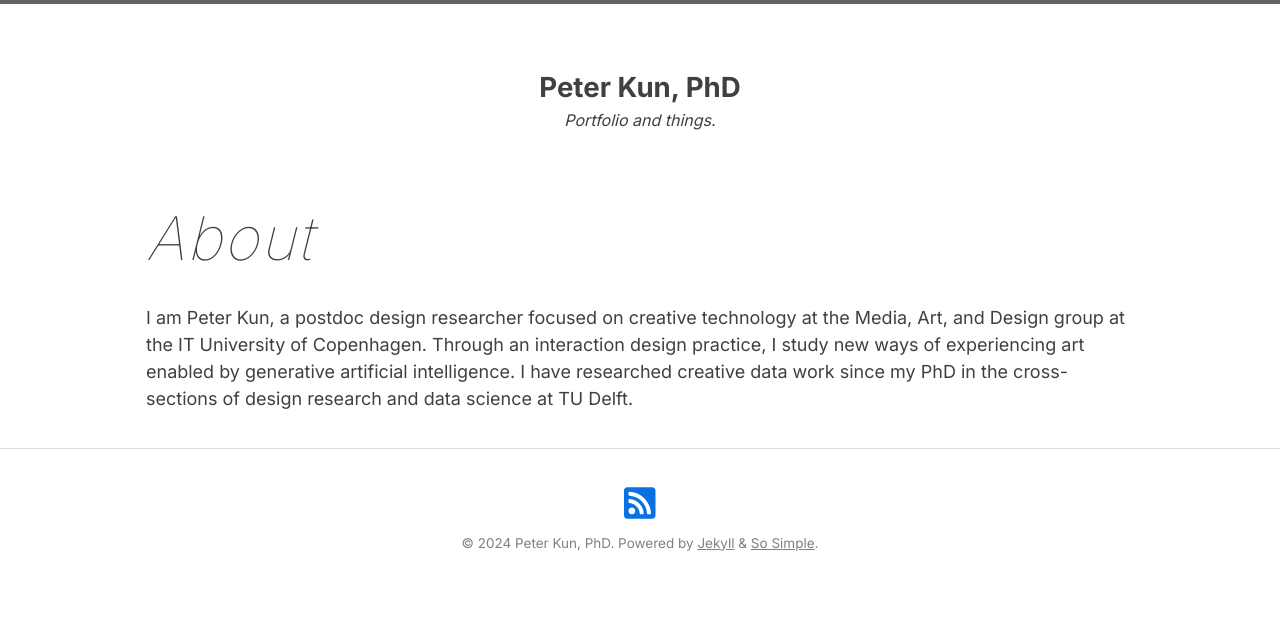
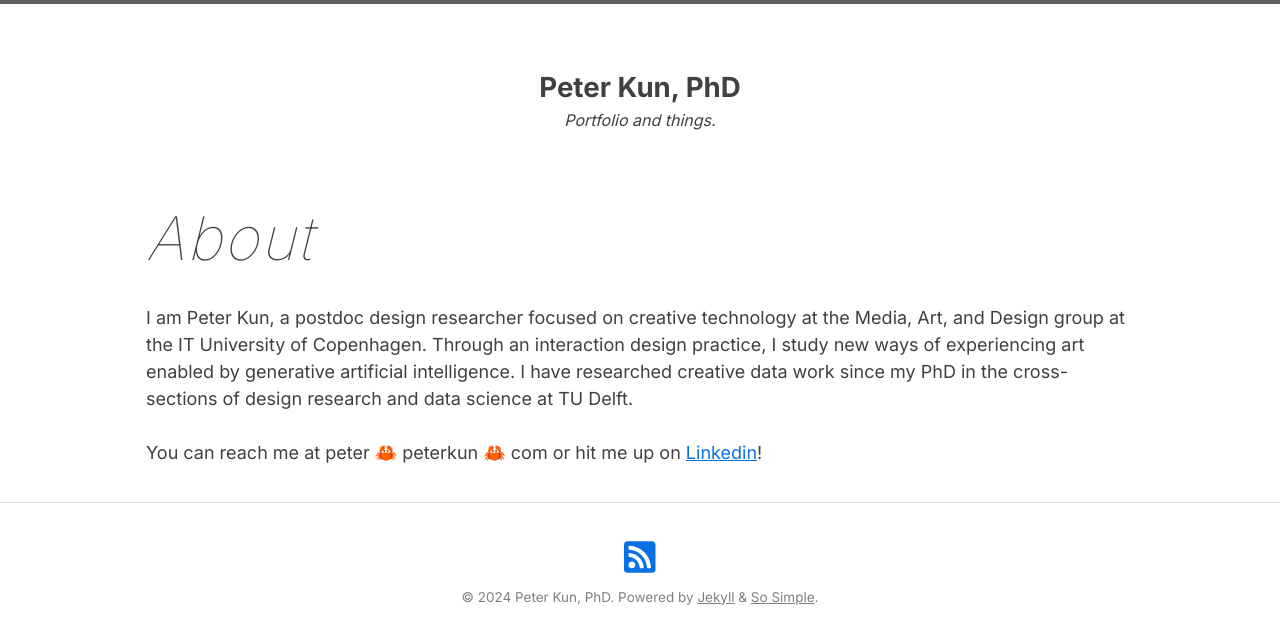
Before and after one commit to kuniiii/kuniiii.github.io, a Jekyll site: the page built from about.md, in a window 1280 px wide. Shown: the top 644 px of the page. Built offline with Jekyll 4.4.1, drawn with Linux system fonts in a browser that asks for light colours; nearby versions of some CDN libraries.

Commit message:
about update

```diff
--- a/about.md
+++ b/about.md
@@ -5,3 +5,5 @@ permalink: /about/
 ---
 
 I am Peter Kun, a postdoc design researcher focused on creative technology at the Media, Art, and Design group at the IT University of Copenhagen. Through an interaction design practice, I study new ways of experiencing art enabled by generative artificial intelligence. I have researched creative data work since my PhD in the cross-sections of design research and data science at TU Delft.
+
+You can reach me at peter 🦀 peterkun 🦀 com or hit me up on [Linkedin](https://www.linkedin.com/in/peterkun/)!
```
